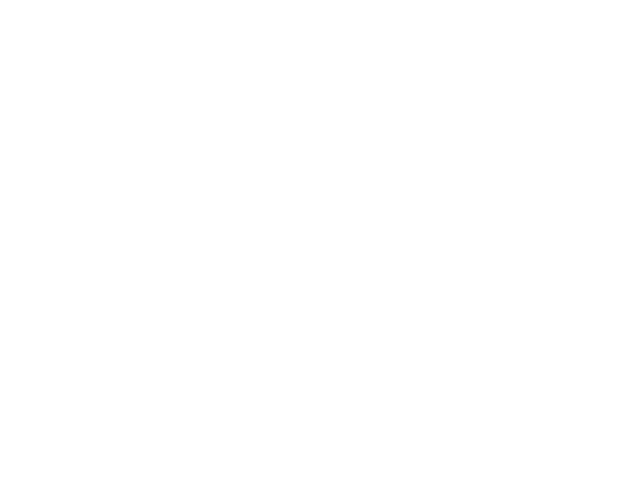
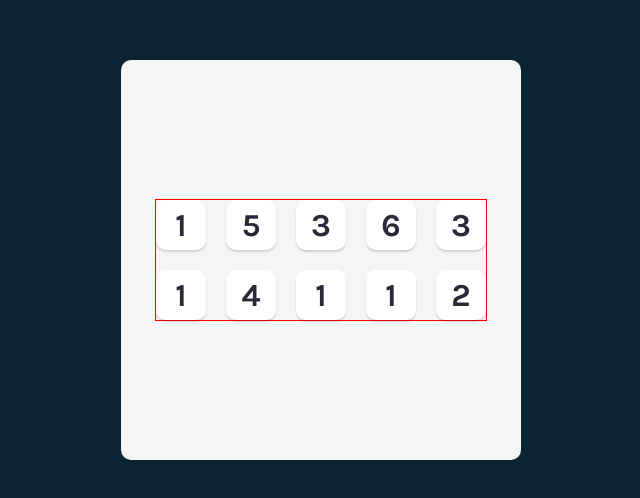
Before and after one commit to donatmarton/learning-react, a React (Create React App) app in the folder tenzies/: page / in a window 1280 px wide. Shown: the part 140-638 px from the top of the page, without its empty margins (319-959 px from the left). Built offline with nearby package versions, Linux system fonts and the light colour scheme.

Commit message:
set up & style die component

```diff
--- a/tenzies/src/App.js
+++ b/tenzies/src/App.js
@@ -1,11 +1,22 @@
 import React from "react"
-
+import Die from "./components/Die";
 
 function App() {
   return (
-    <div className="app">
-
-    </div>
+    <main className="app">
+      <div className="dice">
+        <Die value={1}/>
+        <Die value={5}/>
+        <Die value={3}/>
+        <Die value={6}/>
+        <Die value={3}/>
+        <Die value={1}/>
+        <Die value={4}/>
+        <Die value={1}/>
+        <Die value={1}/>
+        <Die value={2}/>
+      </div>
+    </main>
   );
 }
 
--- /dev/null
+++ b/tenzies/src/components/Die.js
@@ -0,0 +1,9 @@
+import React from "react"
+
+export default function Die(props) {
+  return (
+    <div className='die'>
+      {props.value}
+    </div>
+  )
+}
--- a/tenzies/src/style.css
+++ b/tenzies/src/style.css
@@ -4,4 +4,47 @@
 
 body {
   margin: 0;
+  background-color: #0B2434;
+  color: #2B283A;
+  font-family: 'Karla', sans-serif;
+  height: 100vh;
+  display: flex;
+  justify-content: center;
+  align-items: center;
 }
+
+.app {
+  background-color: #F5F5F5;
+  width: 400px;
+  height: 400px;
+  border-radius: 10px;
+  padding: 35px;
+  display: flex;
+  flex-direction: column;
+  align-items: center;
+  justify-content: center;
+}
+
+.dice {
+  display: grid;
+  grid-template-columns: repeat(5, 1fr);
+  grid-template-rows: auto auto;
+  gap: 20px;
+  border: 1px solid red;
+}
+.die {
+  width: 50px;
+  height: 50px;
+  background-color: white;
+  box-shadow: 0px 2px 2px rgba(0, 0, 0, 0.15);
+  border-radius: 10px;
+  display: flex;
+  align-items: center;
+  justify-content: center;
+  font-weight: bold;
+  font-size: 2rem;
+  cursor: pointer;
+}
+.selected {
+  background-color: #59E391;
+}
```
